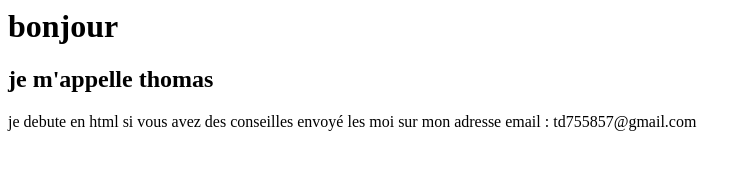
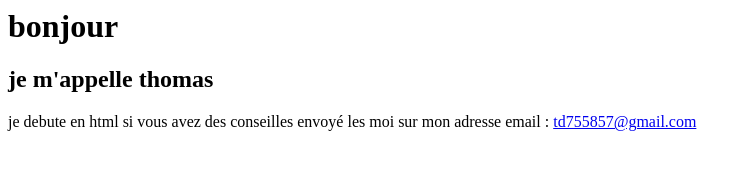
Before and after one commit to yorikame/thomas, a plain HTML site: page index.html in a window 1280 px wide. Shown: the whole page, without its empty margins (0-753 px from the left). Drawn offline with Linux system fonts and the light colour scheme.

Commit message:
Update index.html

```diff
--- a/index.html
+++ b/index.html
@@ -1,6 +1,6 @@
 <body>
 <h1>bonjour</h1>
 <h2>je m'appelle thomas</h2>
-<p> je debute en html si vous avez des conseilles envoyé les moi sur mon adresse email : <ahref="https://c.tenor.com/q0Ejci9EQhcAAAAi/rick-astley-rick-roll.gif">td755857@gmail.com</a>
+<p> je debute en html si vous avez des conseilles envoyé les moi sur mon adresse email :  <a href="https://c.tenor.com/q0Ejci9EQhcAAAAi/rick-astley-rick-roll.gif">td755857@gmail.com </a>
 
  </body>
```
